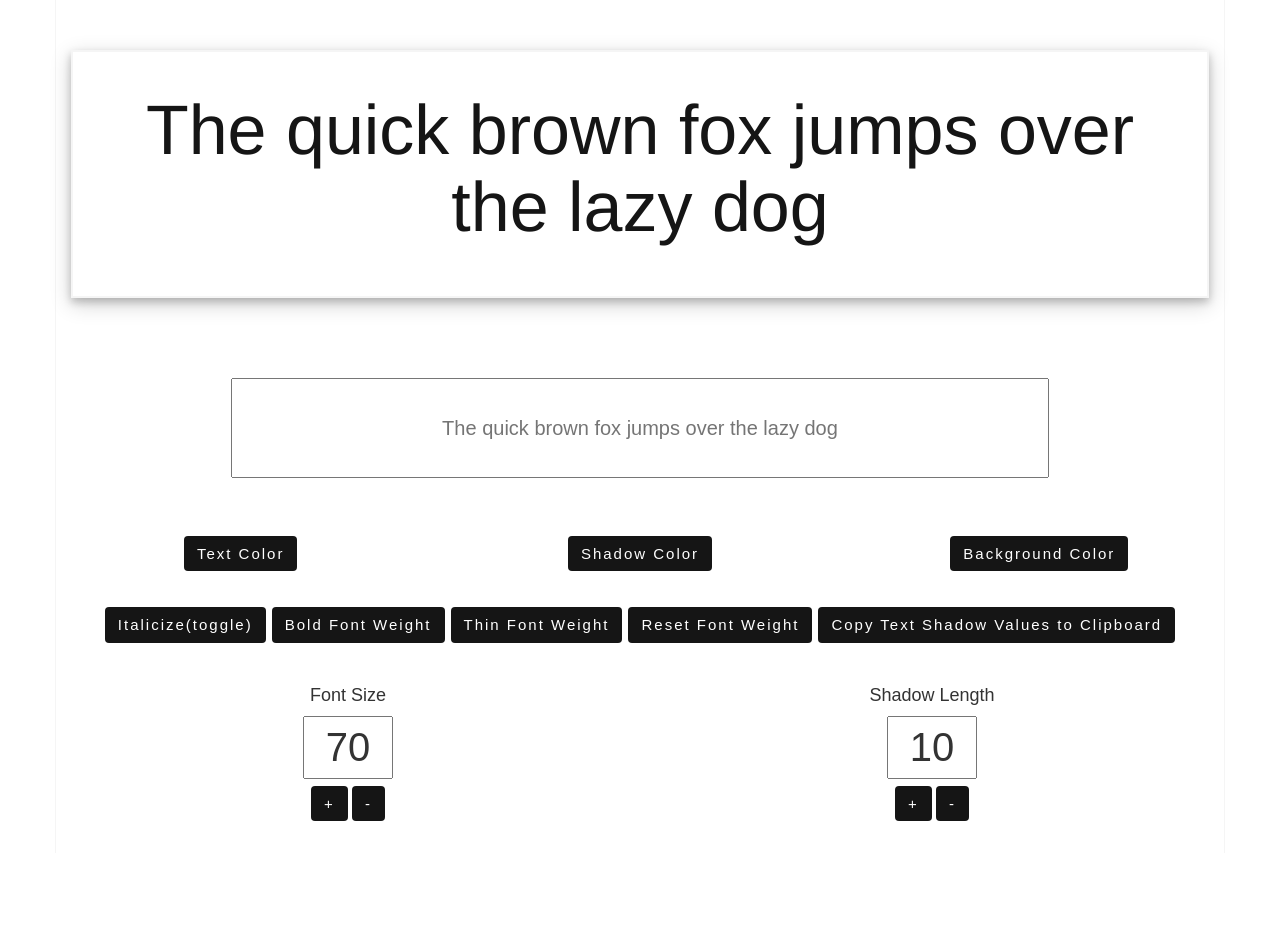
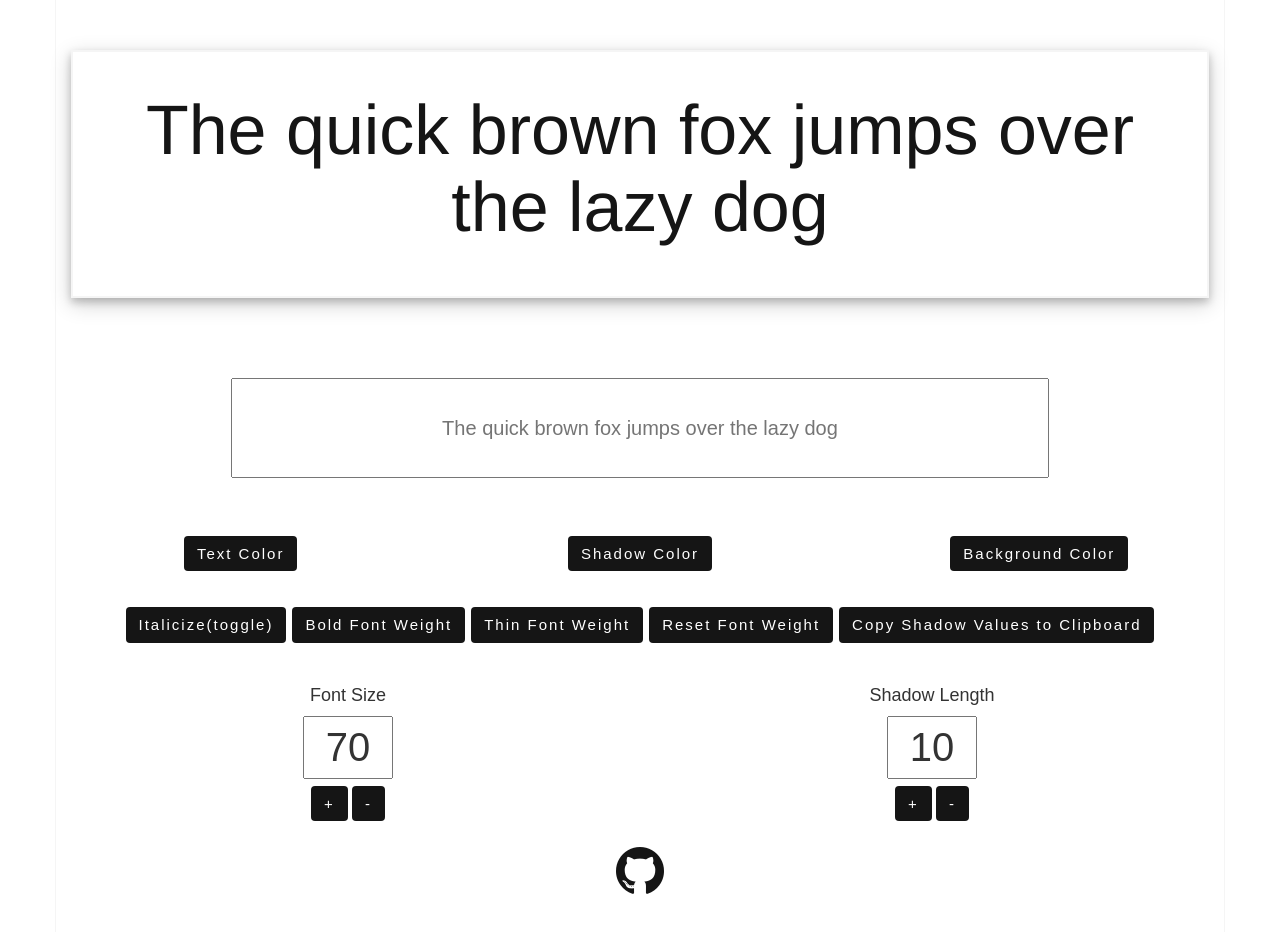
Before and after one commit to nseyf/text-shadow-assist, a React (Create React App) app: page / in a window 1280 px wide. Before the commit the page ends 853 px from the top, so only its background shows below. Built offline with nearby package versions, Linux system fonts and the light colour scheme.

Commit message:
added github link

```diff
--- a/public/index.html
+++ b/public/index.html
@@ -5,6 +5,7 @@
     <meta name="viewport" content="width=device-width, initial-scale=1, shrink-to-fit=no">
     <meta name="theme-color" content="#000000">
 <link href="https://maxcdn.bootstrapcdn.com/bootstrap/3.3.7/css/bootstrap.min.css" rel="stylesheet" integrity="sha384-BVYiiSIFeK1dGmJRAkycuHAHRg32OmUcww7on3RYdg4Va+PmSTsz/K68vbdEjh4u" crossorigin="anonymous">
+<link href="https://maxcdn.bootstrapcdn.com/font-awesome/4.7.0/css/font-awesome.min.css" rel="stylesheet" integrity="sha384-wvfXpqpZZVQGK6TAh5PVlGOfQNHSoD2xbE+QkPxCAFlNEevoEH3Sl0sibVcOQVnN" crossorigin="anonymous">
     <link rel="manifest" href="%PUBLIC_URL%/manifest.json">
 
 
--- a/src/App.css
+++ b/src/App.css
@@ -34,3 +34,11 @@ label {
   border-left: 1px solid #f5f5f5;
   border-right: 1px solid #f5f5f5;
 }
+
+i:hover {
+box-shadow: 0 4px 8px 0 rgba(0, 0, 0, 0.2), 0 6px 20px 0 rgba(0, 0, 0, 0.19);
+transition: 0.2s;
+color: white;
+cursor: pointer;
+transform: scale(1.1)
+}
--- a/src/components/TextShadowAssist.js
+++ b/src/components/TextShadowAssist.js
@@ -1,5 +1,6 @@
 import React, { Component } from 'react';
 import { SketchPicker } from 'react-color';
+
 
 export default class TextShadowAssist extends Component {
 
@@ -254,7 +255,7 @@ onClick={this.thinFontWeight.bind(this)}>Thin Font Weight</button>
 <button className="btn"
 onClick={this.normalFontWeight.bind(this)}>Reset Font Weight</button>
 
-      <button value={this.state.shadowValues} onClick={this.copyValues.bind(this)} className="btn">Copy Text Shadow Values to Clipboard</button>
+      <button value={this.state.shadowValues} onClick={this.copyValues.bind(this)} className="btn">Copy Shadow Values to Clipboard</button>
 </div>
 
 </div>
@@ -297,12 +298,12 @@ onClick={this.normalFontWeight.bind(this)}>Reset Font Weight</button>
       </div>
       </div>
 
-
-
+<a rel="noopener noreferrer" target= "_blank" href="https://github.com/nseyf/text-shadow-assist"><i style={{color: "#151515", padding: "5px", marginTop: "15px"}} className="fa fa-4x fa-github" aria-hidden="true"></i></a>
       </div>
       </div>
       </div>
 
+
     )
   }
 }
```
